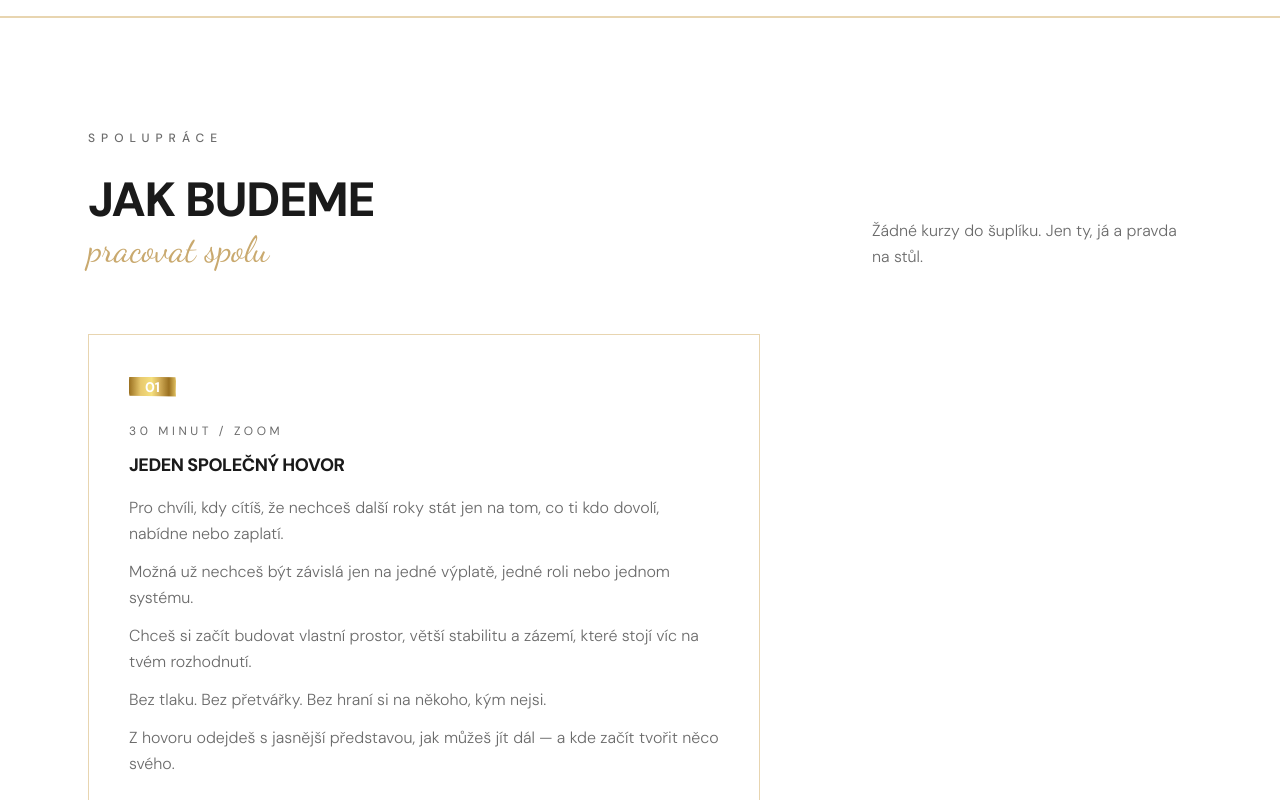
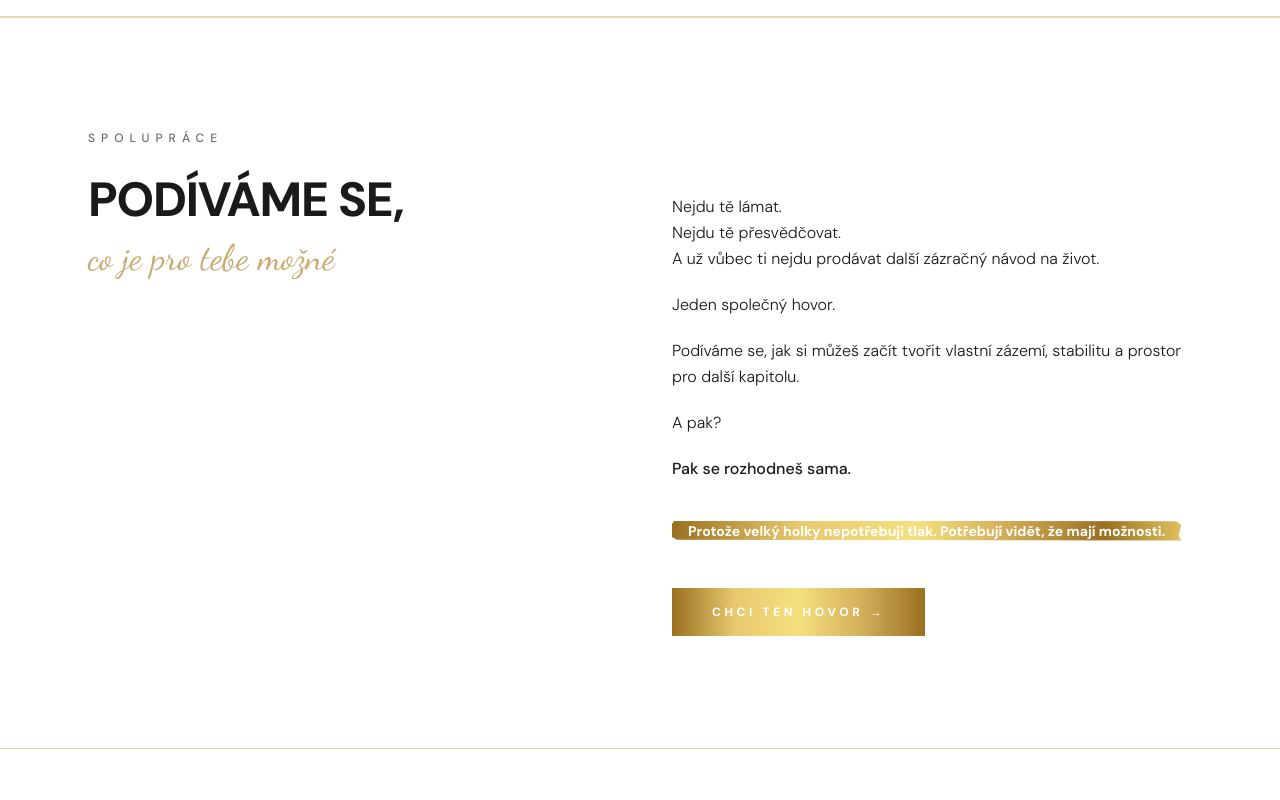
Before and after one commit to jarkamatuska1-png/jecaszit-web, a Next.js app: page / in a window 1280 px wide. Shown: the part 2860-3660 px from the top of the page. Built offline with nearby package versions, Linux system fonts and the light colour scheme.

Commit message:
Services: redesign bez rámečku, Možnost 1 text, zlatý CTA

```diff
--- a/components/Services.tsx
+++ b/components/Services.tsx
@@ -1,83 +1,66 @@
 import BrushStroke from "./BrushStroke";
 
 const WA = "https://wa.me/420774420251?text=Ahoj+Jarko%2C+ráda+bych+si+s+tebou+popovídala.";
-
-const offers = [
-  {
-    number: "01",
-    title: "Jeden společný hovor",
-    duration: "30 minut / Zoom",
-    desc: "Pro chvíli, kdy cítíš, že nechceš další roky stát jen na tom, co ti kdo dovolí, nabídne nebo zaplatí.\n\nMožná už nechceš být závislá jen na jedné výplatě, jedné roli nebo jednom systému.\n\nChceš si začít budovat vlastní prostor, větší stabilitu a zázemí, které stojí víc na tvém rozhodnutí.\n\nBez tlaku. Bez přetvářky. Bez hraní si na někoho, kým nejsi.\n\nZ hovoru odejdeš s jasnější představou, jak můžeš jít dál — a kde začít tvořit něco svého.",
-  },
-];
 
 export default function Services() {
   return (
     <section id="spoluprace" className="py-28 bg-white border-t-2 border-[var(--gold-light)]">
       <div className="max-w-6xl mx-auto px-6">
 
-        <div className="flex flex-col md:flex-row md:items-end justify-between gap-8 mb-16">
+        <div className="grid md:grid-cols-2 gap-16 items-start">
+
           <div>
             <p className="text-xs tracking-[0.5em] uppercase text-[var(--muted)] font-medium mb-6">
               Spolupráce
             </p>
-            <h2 className="font-sans font-black text-4xl md:text-5xl uppercase tracking-tight text-[var(--foreground)] leading-tight">
-              Jak budeme
+            <h2 className="font-sans font-black text-4xl md:text-5xl uppercase tracking-tight text-[var(--foreground)] leading-tight mb-2">
+              Podíváme se,
             </h2>
             <p
-              className="text-3xl md:text-4xl"
+              className="text-3xl md:text-4xl mb-0"
               style={{ fontFamily: "var(--font-script)", color: "var(--gold)" }}
             >
-              pracovat spolu
+              co je pro tebe možné
             </p>
           </div>
-          <p className="text-[var(--muted)] font-light leading-relaxed max-w-xs">
-            Žádné kurzy do šuplíku.
-            Jen ty, já a pravda na stůl.
-          </p>
-        </div>
 
-        <div className="max-w-2xl">
-          {offers.map((o, i) => (
-            <div
-              key={o.number}
-              className="p-10 border border-[var(--gold-light)] hover:border-[var(--gold)] transition-colors duration-300 group"
-            >
-              <div className="mb-6">
-                <BrushStroke className="font-sans text-sm font-bold">
-                  {o.number}
-                </BrushStroke>
-              </div>
-              <p className="text-xs tracking-[0.3em] uppercase text-[var(--muted)] mb-3">{o.duration}</p>
-              <h3 className="font-sans font-black text-lg uppercase tracking-tight text-[var(--foreground)] mb-4">{o.title}</h3>
-              <div className="text-[var(--muted)] font-light leading-relaxed mb-8 space-y-3">
-                {o.desc.split("\n\n").map((para, j) => (
-                  <p key={j}>{para}</p>
-                ))}
-              </div>
+          <div className="space-y-5 text-[var(--foreground)] font-light leading-relaxed md:pt-16">
+            <p>
+              Nejdu tě lámat.<br />
+              Nejdu tě přesvědčovat.<br />
+              A už vůbec ti nejdu prodávat další zázračný návod na život.
+            </p>
+
+            <p>Jeden společný hovor.</p>
+
+            <p>
+              Podíváme se, jak si můžeš začít tvořit vlastní zázemí,
+              stabilitu a prostor pro další kapitolu.
+            </p>
+
+            <p>A pak?</p>
+
+            <p className="font-medium text-[var(--foreground)]">Pak se rozhodneš sama.</p>
+
+            <div className="pt-4">
+              <BrushStroke className="font-sans font-bold text-sm">
+                Protože velký holky nepotřebují tlak. Potřebují vidět, že mají možnosti.
+              </BrushStroke>
+            </div>
+
+            <div className="pt-6">
               <a
                 href={WA}
                 target="_blank"
                 rel="noopener noreferrer"
-                className="inline-block text-xs tracking-[0.25em] uppercase font-bold text-[var(--gold)] border-b-2 border-[var(--gold)] pb-0.5 hover:text-[var(--gold-dark)] hover:border-[var(--gold-dark)] transition-colors"
+                className="inline-block px-10 py-4 text-white text-xs tracking-[0.3em] uppercase font-bold hover:opacity-90 transition-opacity duration-300"
+                style={{ background: "linear-gradient(to right, #9a7020, #e8c96e, #f5e07e, #d4af5a, #9a7020)" }}
               >
-                Mám zájem →
+                Chci ten hovor →
               </a>
             </div>
-          ))}
-        </div>
+          </div>
 
-        <div className="mt-16 text-center space-y-4">
-          <p className="text-[var(--muted)] font-light leading-relaxed">
-            Žádné kurzy do šuplíku. Žádné čekání na povolení.
-            <br />
-            Jen jeden společný hovor o tom, jak si můžeš začít budovat vlastní zázemí, stabilitu a novou kapitolu života.
-          </p>
-          <div className="pt-4">
-            <BrushStroke className="font-sans font-bold text-sm md:text-base">
-              Velký holky už nečekají, až jim někdo postaví zázemí. Začnou si ho tvořit samy.
-            </BrushStroke>
-          </div>
         </div>
 
       </div>
```
